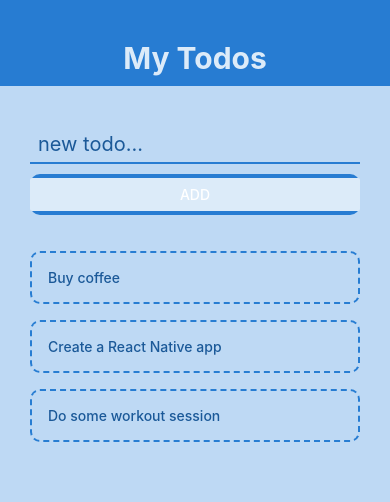
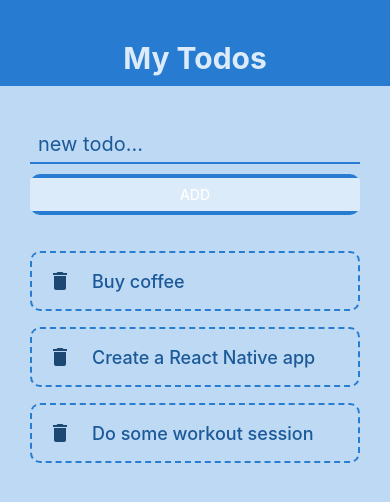
Before and after one commit to cheestick/rn-starter, a React Native app: screen / in a window 390 px wide. Shown: the top 502 px of the page. Built offline with nearby package versions, Linux system fonts and the light colour scheme.

Commit message:
delete icon was added to todo item component

```diff
--- a/componnets/TodoItem/TodoItem.styles.ts
+++ b/componnets/TodoItem/TodoItem.styles.ts
@@ -2,14 +2,20 @@ import { StyleSheet } from "react-native";
 import { theme } from "../../appearance";
 
 export const sx = StyleSheet.create({
-  text: {
+  item: {
+    flexDirection: "row",
+    alignItems: "center",
+    gap: 20,
     padding: 16,
     marginTop: 16,
-    color: theme.color.text.dark,
-    fontWeight: "500",
     borderStyle: "dashed",
     borderColor: theme.color.bg.main,
     borderWidth: theme.utils.width,
     borderRadius: theme.utils.radius,
   },
+  text: {
+    color: theme.color.text.dark,
+    fontSize: theme.text.size.body,
+    fontWeight: "500",
+  },
 });
--- a/componnets/TodoItem/TodoItem.tsx
+++ b/componnets/TodoItem/TodoItem.tsx
@@ -1,6 +1,8 @@
 import React from "react";
-import { Text, TouchableOpacity } from "react-native";
+import { Text, TouchableOpacity, View } from "react-native";
 import { sx } from "./TodoItem.styles";
+import { MaterialIcons } from "@expo/vector-icons";
+import { theme } from "../../appearance";
 
 type Props = {
   todo: Todo;
@@ -11,7 +13,10 @@ export default function TodoItem({ todo, onRemove }: Props) {
   const { text, id } = todo;
   return (
     <TouchableOpacity onPress={() => onRemove(id)}>
-      <Text style={sx.text}>{text}</Text>
+      <View style={sx.item}>
+        <MaterialIcons name="delete" size={24} color={theme.color.bg.dark} />
+        <Text style={sx.text}>{text}</Text>
+      </View>
     </TouchableOpacity>
   );
 }
```
